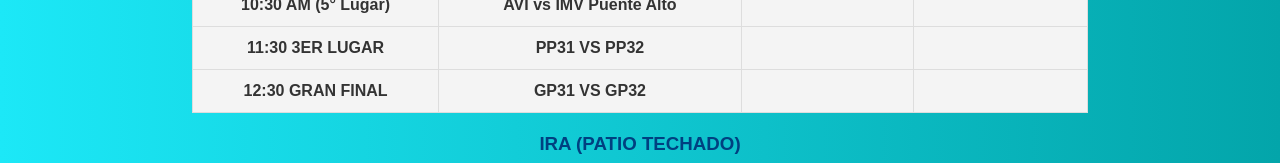
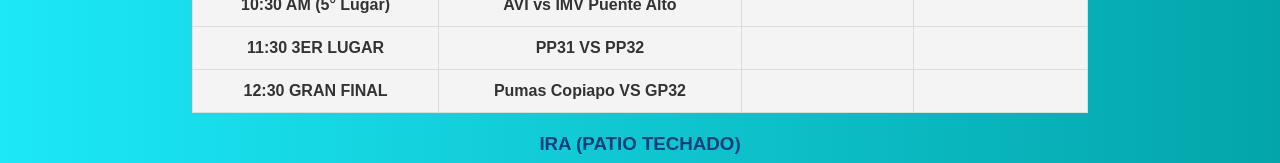
Before and after one commit to Renatomercado/liname14, a plain HTML site: page finales.html in a window 1280 px wide. Shown: the part 364-527 px from the top of the page. Drawn offline with Linux system fonts and the light colour scheme.

Commit message:
Update finales.html

```diff
--- a/finales.html
+++ b/finales.html
@@ -85,7 +85,7 @@
 
                 <tr>
                     <td>12:30 GRAN FINAL</td>
-                    <td>GP31 VS GP32</td>
+                    <td>Pumas Copiapo VS GP32</td>
                     <td></td>
                     <td></td>
                 </tr>
```
